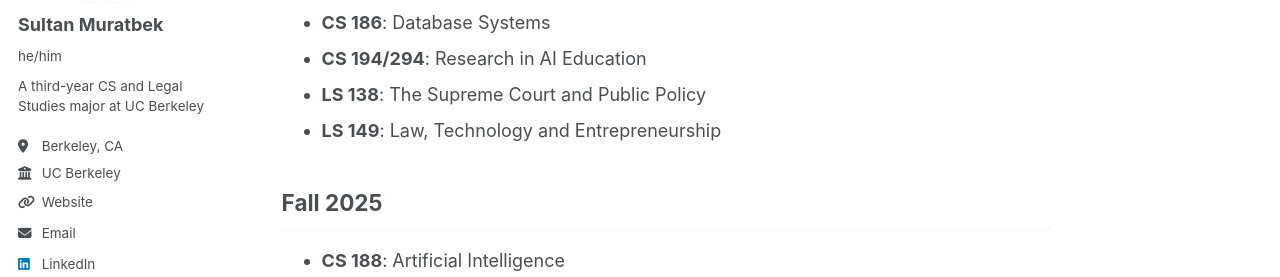
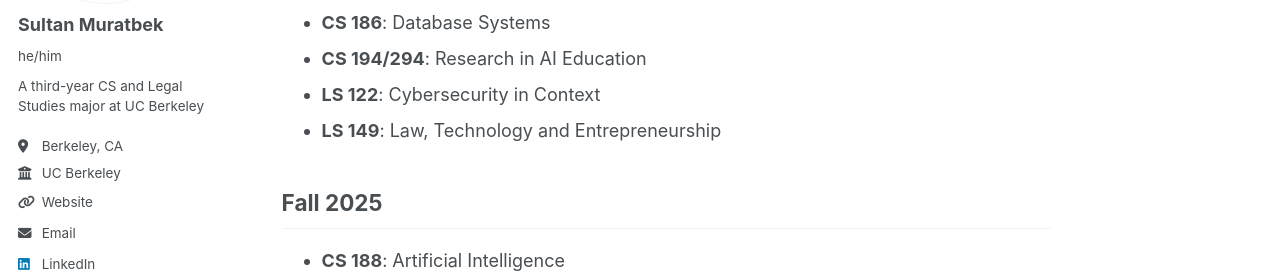
Before and after one commit to sultan-muratbek/sultan-muratbek.github.io, a Jekyll site: the page built from _pages/markdown.md, in a window 1280 px wide and 900 px high. Shown: the part 270-547 px from the top of the window. Built offline with Jekyll 4.4.1, drawn with Linux system fonts in a browser that asks for light colours; a script that is not in the unit is left out.

Commit message:
Update markdown.md

```diff
--- a/_pages/markdown.md
+++ b/_pages/markdown.md
@@ -13,7 +13,7 @@ redirect_from:
 - **CS 168**: Internet: Architecture and Protocols
 - **CS 186**: Database Systems
 - **CS 194/294**: Research in AI Education
-- **LS 138**: The Supreme Court and Public Policy
+- **LS 122**: Cybersecurity in Context
 - **LS 149**: Law, Technology and Entrepreneurship
 
 ## Fall 2025
```
